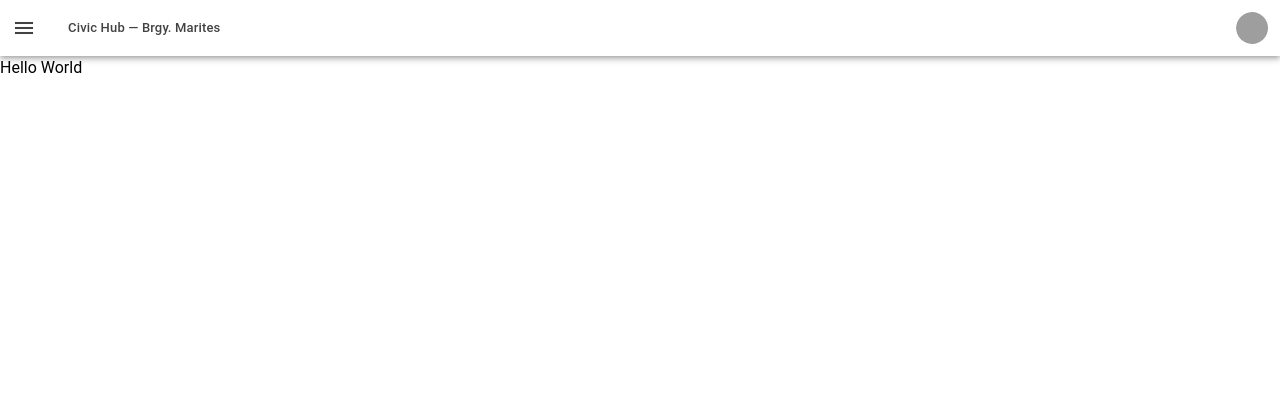
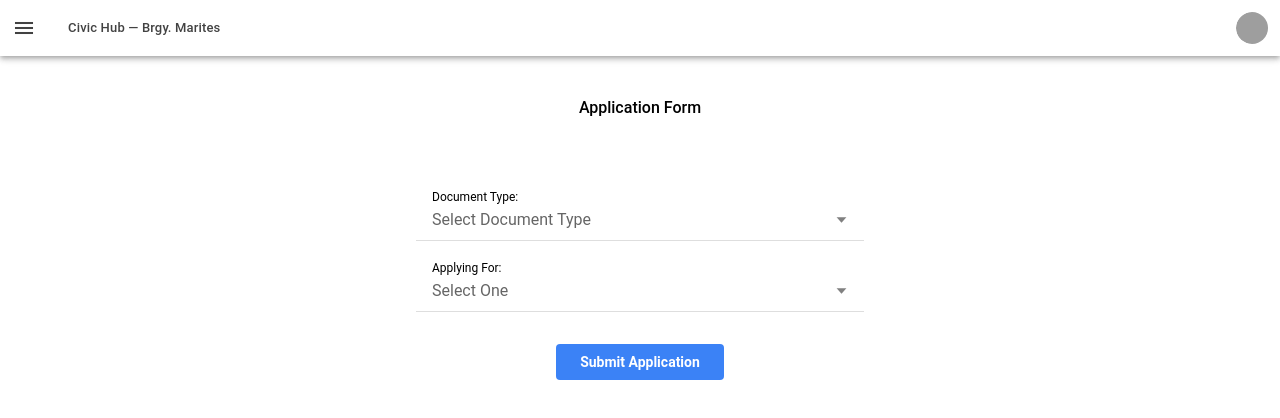
Before and after one commit to bridge360-ph/civic-hub, a React (Vite) app: page /forms in a window 1280 px wide. Shown: the top 418 px of the page. Built offline with nearby package versions, Linux system fonts and the light colour scheme; grey boxes are pictures that could not be loaded.

Commit message:
feat: resident application form, minor changes in ticketing

```diff
--- a/src/pages/form-application/FormApplication.tsx
+++ b/src/pages/form-application/FormApplication.tsx
@@ -1,13 +1,227 @@
-import React from 'react';
+import React, { useRef, useState } from 'react';
 import MainHeader from '../../components/MainHeader';
-import { IonContent, IonPage } from '@ionic/react';
+import {
+  IonContent,
+  IonPage,
+  IonItem,
+  IonLabel,
+  IonSelect,
+  IonSelectOption,
+  IonButton,
+  IonInput,
+  IonText,
+  IonAlert,
+  IonModal,
+  IonBackButton,
+  IonLoading
+} from '@ionic/react';
+import './index.css';
 
 const FormApplication: React.FC = () => {
+  const [documentType, setDocumentType] = useState('');
+  const [mobileNumber, setMobileNumber] = useState('');
+  const [name, setName] = useState('');
+  const [email, setEmail] = useState('');
+  const [applyingFor, setApplyingFor] = useState('');
+  const [relationship, setRelationship] = useState('');
+  const [loading, setLoading] = useState(false);
+  const [error, setError] = useState(false);
+  const [response, setResponse] = useState(false);
+  const modal = useRef<HTMLIonModalElement>(null);
+
+  const handleSubmit = (e: React.FormEvent) => {
+    e.preventDefault();
+
+    if (!documentType || !applyingFor) {
+      setError(true);
+    }
+
+    try {
+      setLoading(true);
+
+      // Simulating form submission
+
+      setTimeout(() => {
+        setLoading(false);
+        setError(false);
+        setResponse(true);
+        setDocumentType('');
+        setMobileNumber('');
+        setName('');
+        setEmail('');
+        setApplyingFor('');
+        setRelationship('');
+      }, 3000);
+    } catch (error) {
+      console.log(error);
+    }
+  };
+
   return (
     <IonPage>
       <MainHeader />
       <IonContent>
-        <p>Hello World</p>
+        <h4 className="text-center capitalize text-base mt-10">
+          Application Form
+        </h4>
+
+        <IonAlert
+          header="Error"
+          isOpen={error}
+          message={'Please fill in all required fields'}
+          buttons={['Go back']}
+          onDidDismiss={() => setError(false)}
+        ></IonAlert>
+
+        {loading && (
+          <IonLoading
+            isOpen={loading}
+            message={'Loading...'}
+            duration={3000}
+            spinner="circles"
+          />
+        )}
+
+        <div className="flex flex-col items-center justify mt-14">
+          <form
+            onSubmit={(e) => e.preventDefault()}
+            className="w-full max-w-md"
+          >
+            <IonItem>
+              <IonLabel position="stacked">Document Type:</IonLabel>
+              <IonSelect
+                placeholder="Select Document Type"
+                value={documentType}
+                onIonChange={(e) => {
+                  setDocumentType(e.detail.value);
+                }}
+                interface="action-sheet"
+              >
+                <IonSelectOption value="residency_permit">
+                  Residency Permit
+                </IonSelectOption>
+                <IonSelectOption value="cedula">Cedula</IonSelectOption>
+                <IonSelectOption value="barangay_clearance">
+                  Barangay Clearance
+                </IonSelectOption>
+                <IonSelectOption>More soon..</IonSelectOption>
+                {/* Add more document options as needed */}
+              </IonSelect>
+            </IonItem>
+
+            <IonItem style={{ marginTop: '6px' }}>
+              <IonLabel position="stacked">Applying For:</IonLabel>
+              <IonSelect
+                placeholder="Select One"
+                value={applyingFor}
+                onIonChange={(e) => {
+                  setApplyingFor(e.detail.value);
+                }}
+                interface="action-sheet"
+              >
+                <IonSelectOption value="self">Self</IonSelectOption>
+                <IonSelectOption value="family-member">
+                  Family Member
+                </IonSelectOption>
+                {/* Add more document options as needed */}
+              </IonSelect>
+            </IonItem>
+
+            {applyingFor == 'family-member' && (
+              <>
+                <IonItem style={{ marginTop: '6px' }}>
+                  <IonLabel position="stacked">Full Name</IonLabel>
+                  <IonInput
+                    type="text"
+                    name="name"
+                    value={name}
+                    onIonChange={(e: CustomEvent) => setName(e.detail.value)}
+                  />
+                </IonItem>
+
+                <IonItem style={{ marginTop: '6px' }}>
+                  <IonLabel position="stacked">Relationship</IonLabel>
+                  <IonInput
+                    type="text"
+                    value={relationship}
+                    onIonChange={(e: CustomEvent) =>
+                      setRelationship(e.detail.value)
+                    }
+                  />
+                </IonItem>
+
+                <IonItem style={{ marginTop: '6px' }}>
+                  <IonLabel position="stacked">
+                    Email <IonText>(Optional)</IonText>
+                  </IonLabel>
+                  <IonInput
+                    type="text"
+                    value={email}
+                    onIonChange={(e: CustomEvent) => setEmail(e.detail.value)}
+                  />
+                </IonItem>
+
+                <IonItem style={{ marginTop: '6px' }}>
+                  <IonLabel position="stacked">Mobile Number</IonLabel>
+                  <IonInput
+                    type="tel"
+                    name="mobile"
+                    value={mobileNumber}
+                    onIonChange={(e: CustomEvent) =>
+                      setMobileNumber(e.detail.value)
+                    }
+                  />
+                </IonItem>
+              </>
+            )}
+
+            <div className="mt-8 flex flex-row justify-center">
+              <button
+                type="submit"
+                className="bg-blue-500 hover:bg-indigo-700 text-white font-bold py-2 px-6 text-sm rounded focus:outline-none focus:shadow-outline"
+                onClick={handleSubmit}
+              >
+                {loading ? 'Submitting Application' : 'Submit Application'}
+              </button>
+            </div>
+          </form>
+
+          {response && (
+            <IonModal ref={modal} isOpen={response}>
+              <IonContent>
+                <div className="flex flex-col min-h-full items-center justify-center">
+                  <p className="text-gray-50">
+                    Request submitted successfully!
+                  </p>
+
+                  <div className="w-full flex items-center justify-center self-center my-3">
+                    <p className="text-gray-50 text-center block max-w-[300px]">
+                      Your document will be available for pickup/delivery by 1pm{' '}
+                      <strong>02/05/2024</strong>
+                    </p>
+                  </div>
+
+                  <div className="w-full flex items-center justify-center self-center my-3">
+                    <p className="text-gray-50 text-center block max-w-[300px]">
+                      Please do note that a barangay official will be reaching
+                      out to you shortly if need be. Please keep your lines
+                      open.
+                    </p>
+                  </div>
+
+                  <p className="text-gray-50">Thank you!</p>
+
+                  <button
+                    className="bg-blue-500 hover:bg-indigo-700 text-white font-bold py-2 px-6 text-sm rounded focus:outline-none focus:shadow-outline mt-7"
+                    onClick={() => setResponse(false)}
+                  >
+                    Go Back <IonBackButton />
+                  </button>
+                </div>
+              </IonContent>
+            </IonModal>
+          )}
+        </div>
       </IonContent>
     </IonPage>
   );
--- /dev/null
+++ b/src/pages/form-application/index.css
@@ -0,0 +1,3 @@
+.action-sheet-button span {
+  font-size: 14px;
+}
--- a/src/pages/ticket/Ticket.tsx
+++ b/src/pages/ticket/Ticket.tsx
@@ -3,7 +3,8 @@ import {
   IonPage,
   IonModal,
   IonButton,
-  IonBackButton
+  IonBackButton,
+  IonLoading
 } from '@ionic/react';
 import React, { useRef, useState } from 'react';
 import MainHeader from '../../components/MainHeader';
@@ -49,6 +50,16 @@ const Ticket: React.FC = () => {
   return (
     <IonPage>
       <MainHeader />
+
+      {loading && (
+        <IonLoading
+          isOpen={loading}
+          message={'Loading...'}
+          duration={3000}
+          spinner="circles"
+        />
+      )}
+
       <IonContent>
         <h4 className="text-center capitalize text-base mt-10">
           Submit a ticket
@@ -186,7 +197,7 @@ const Ticket: React.FC = () => {
           {response && (
             <IonModal ref={modal} isOpen={response}>
               <IonContent>
-                <div id="container">
+                <div className="flex flex-col min-h-full items-center justify-center">
                   <p className="text-gray-50">Ticket submitted successfully!</p>
                   <div className="w-full flex items-center justify-center self-center my-3">
                     <p className="text-gray-50 text-center block max-w-[300px]">
```
